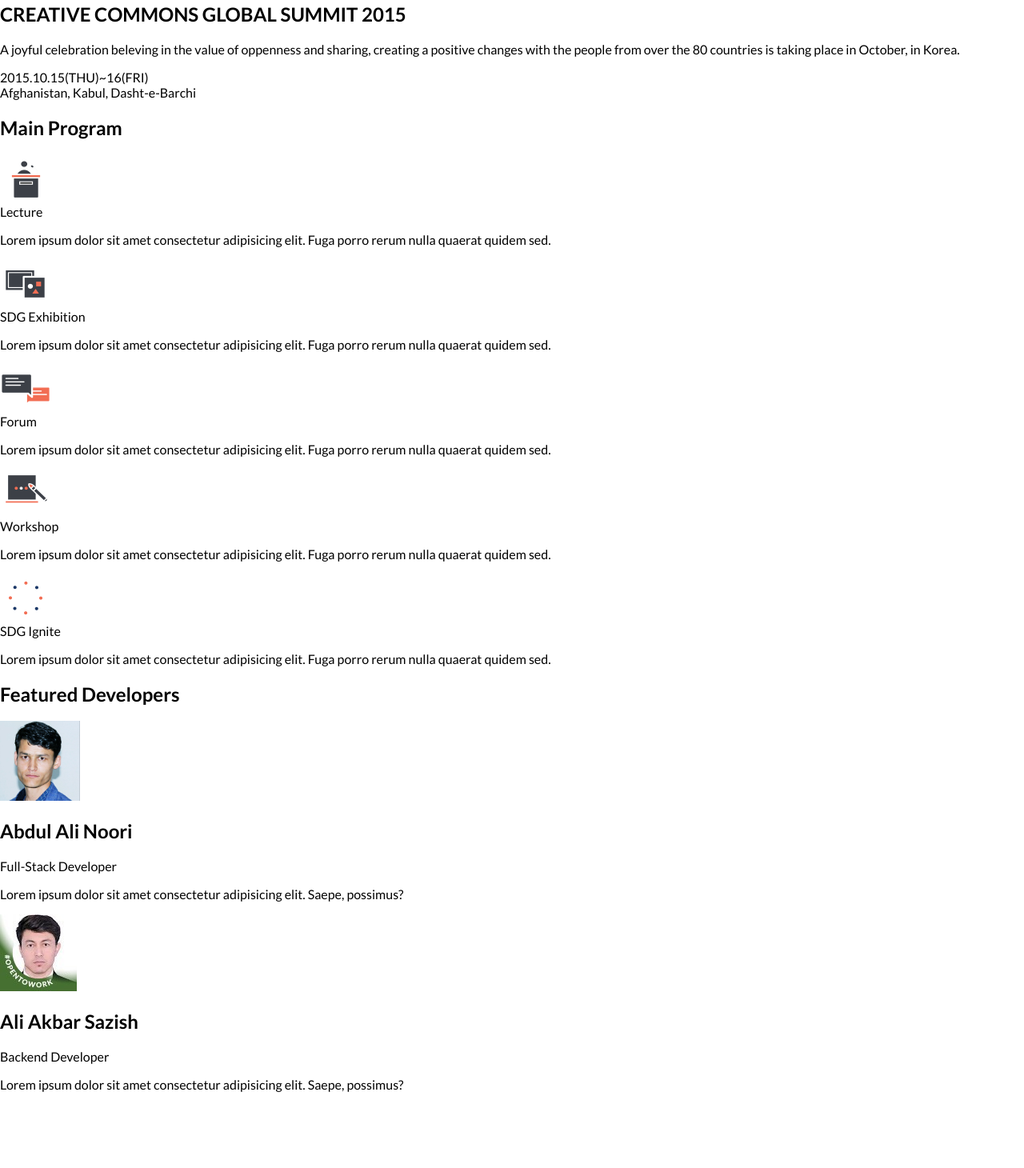
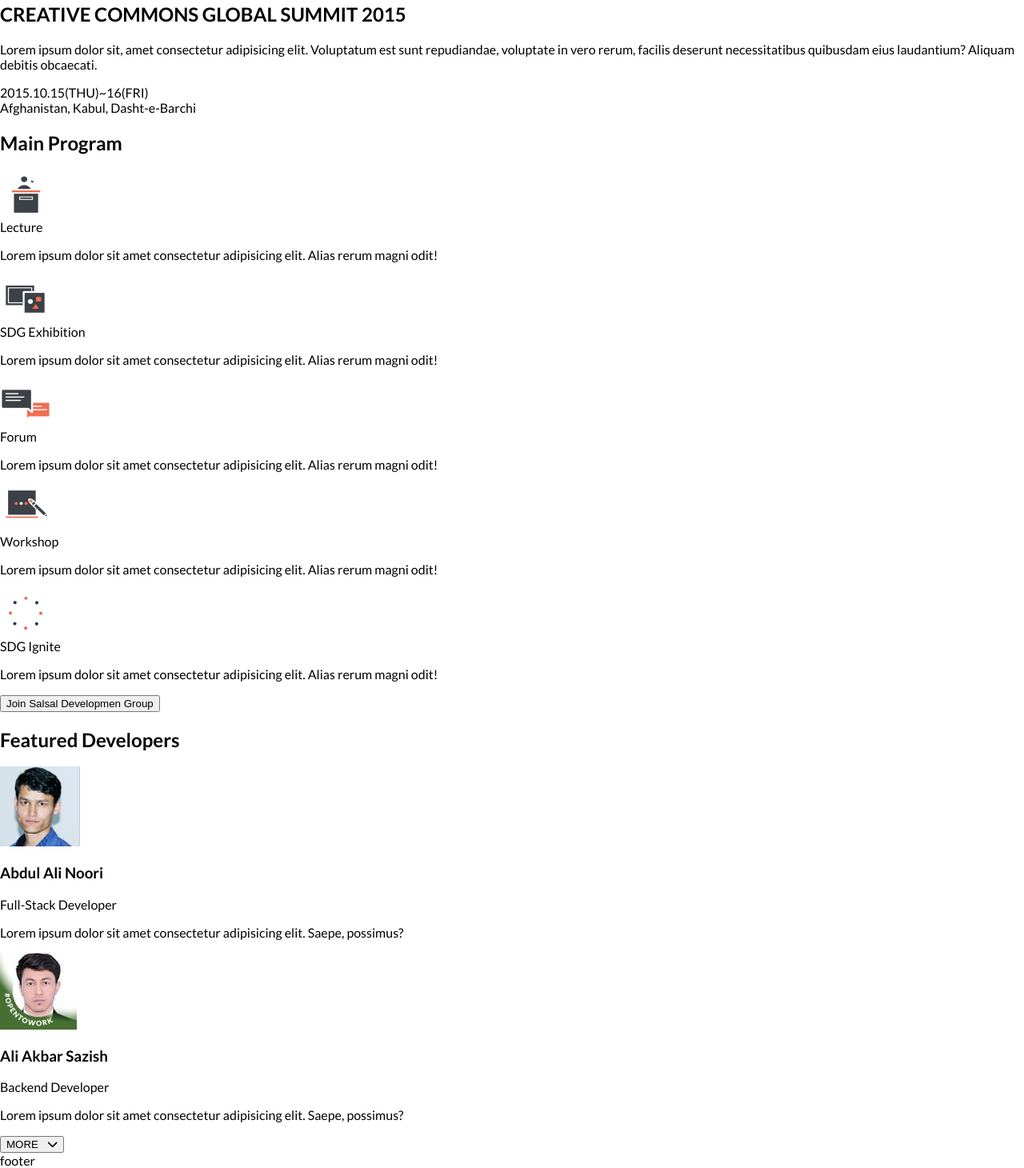
Before and after one commit to ab-noori/SalsalDevGroup, a website: page index.html in a window 1280 px wide. Shown: the part 182-1642 px from the top of the page at 80% size. Before the commit the page ends 1563 px from the top, so only its background shows below. Drawn offline with Linux system fonts and the light colour scheme.

Commit message:
Add home page for the mobile version.

```diff
--- a/index.html
+++ b/index.html
@@ -48,8 +48,8 @@
 
     <!-- Welocme section -->
 
-    <section id="welcome" class="grid" >
-        <div class="welcome-text">
+    <section id="welcome" class="welcome" >
+        <div class="welcome-text grid">
             <span class="greeting">
                 "Hello Sharing World"
             </span>
@@ -59,9 +59,8 @@
             </h1>
 
             <P class="supporting-text">
-                A joyful celebration beleving in the value of oppenness and sharing,
-                creating a positive changes with the people from over the 80 countries is
-                taking place in October, in Korea.
+                Lorem ipsum dolor sit, amet consectetur adipisicing elit. Voluptatum est sunt repudiandae, voluptate in vero rerum,
+                facilis deserunt necessitatibus quibusdam eius laudantium? Aliquam debitis obcaecati.
             </P>
 
             <div class="location-time">
@@ -73,52 +72,69 @@
 
     <!-- Main Program -->
 
-    <section id="main-program" class="main-program grid">
+    <section id="main-program" class="main-program">
 
         <h1>Main Program</h1>
 
+        <div class="program-carts grid">
             <div class="program-cart">
                 <img src="images/lecture-icon.png" alt="Lecture icon">
                 <div class="cart-title">Lecture</div>
-            <p>Lorem ipsum dolor sit amet consectetur adipisicing elit. Fuga porro rerum nulla quaerat quidem sed.</p>
+                <p>
+                    Lorem ipsum dolor sit amet consectetur adipisicing elit. Alias rerum magni odit!
+                </p>
             </div>
 
             <div class="program-cart">
                 <img src="images/exhibition-icon.png" alt="Exhibition icon">
                 <div class="cart-title">SDG Exhibition</div>
-            <p>Lorem ipsum dolor sit amet consectetur adipisicing elit. Fuga porro rerum nulla quaerat quidem sed.</p>
+                <p>
+                    Lorem ipsum dolor sit amet consectetur adipisicing elit. Alias rerum magni odit!
+                </p>
             </div>
 
             <div class="program-cart">
                 <img src="images/forum-icon.png" alt="Forum icon">
                 <div class="cart-title">Forum</div>
-            <p>Lorem ipsum dolor sit amet consectetur adipisicing elit. Fuga porro rerum nulla quaerat quidem sed.</p>
+                <p>
+                    Lorem ipsum dolor sit amet consectetur adipisicing elit. Alias rerum magni odit!
+                </p>
             </div>
 
             <div class="program-cart">
                 <img src="images/workshop-icon.png" alt="Workshop icon">
                 <div class="cart-title">Workshop</div>
-            <p>Lorem ipsum dolor sit amet consectetur adipisicing elit. Fuga porro rerum nulla quaerat quidem sed.</p>
+                <p>
+                    Lorem ipsum dolor sit amet consectetur adipisicing elit. Alias rerum magni odit!
+                </p>
             </div>
 
             <div class="program-cart">
                 <img src="images/ignite-icon.png" alt="lecture icon">
                 <div class="cart-title">SDG Ignite</div>
-            <p>Lorem ipsum dolor sit amet consectetur adipisicing elit. Fuga porro rerum nulla quaerat quidem sed.</p>
+                <p>
+                    Lorem ipsum dolor sit amet consectetur adipisicing elit. Alias rerum magni odit!
+                </p>
             </div>
+        </div>
+
+        <button>Join Salsal Developmen Group</button>
 
     </section>
 
     <!-- Developers -->
 
-    <section id="developer-section" class="developer-section grid">
+    <section id="developer-section" class="developer-section">
 
         <h1>Featured Developers</h1>
 
+        <div class="dev-carts grid">
             <div class="dev-cart">
+                <span>
                     <img src="images/dev-abdulali.jpg" width="100" alt="Developer image" class="dev-imge">
+                </span>
                 <div class="dev-details">
-                <h2>Abdul Ali Noori</h2>
+                    <h3>Abdul Ali Noori</h3>
                     <span class="dev-title">
                         Full-Stack Developer
                     </span>
@@ -129,9 +145,11 @@
             </div>
 
             <div class="dev-cart">
+                <span>
                     <img src="images/dev-sazish.jpg" alt="Developer image" class="dev-imge">
+                </span>
                 <div class="dev-details">
-                <h2>Ali Akbar Sazish</h2>
+                    <h3>Ali Akbar Sazish</h3>
                     <span class="dev-title">
                         Backend Developer
                     </span>
@@ -140,8 +158,13 @@
                     </p>
                 </div>
             </div>
+        </div>
 
+        <button href=""> MORE &nbsp; <i class="fa-solid fa-chevron-down"></i> </button>
     </section>
+    <footer>
+        <span>footer</span>
+    </footer>
 
     <script src="scripts.js"></script>
 </body>
```
Lines whose indentation alone changed are shown as unchanged.
